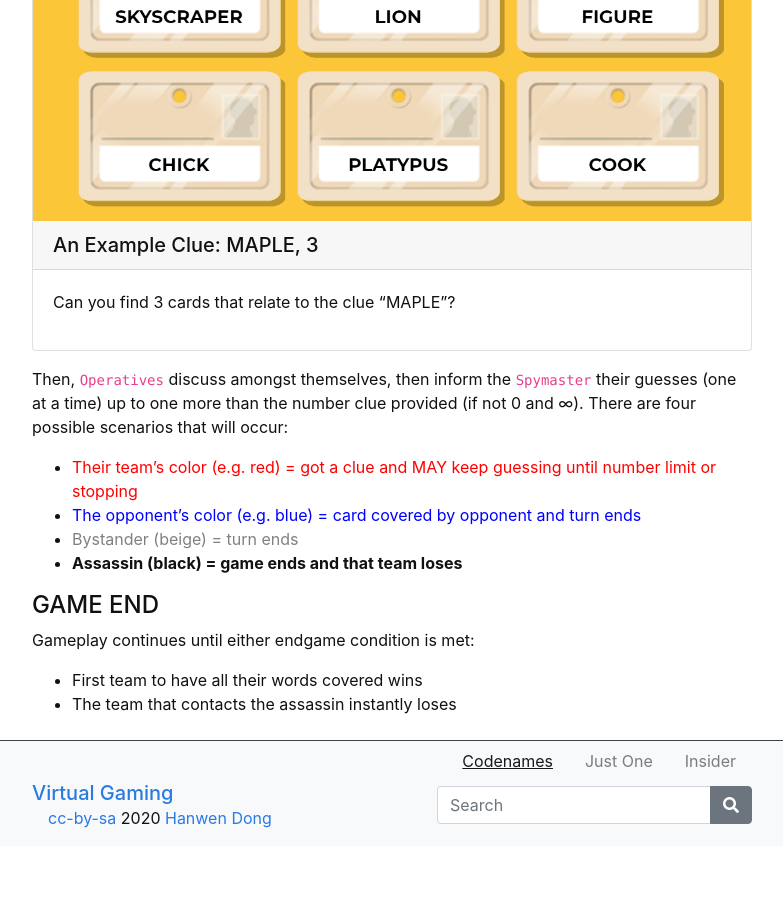
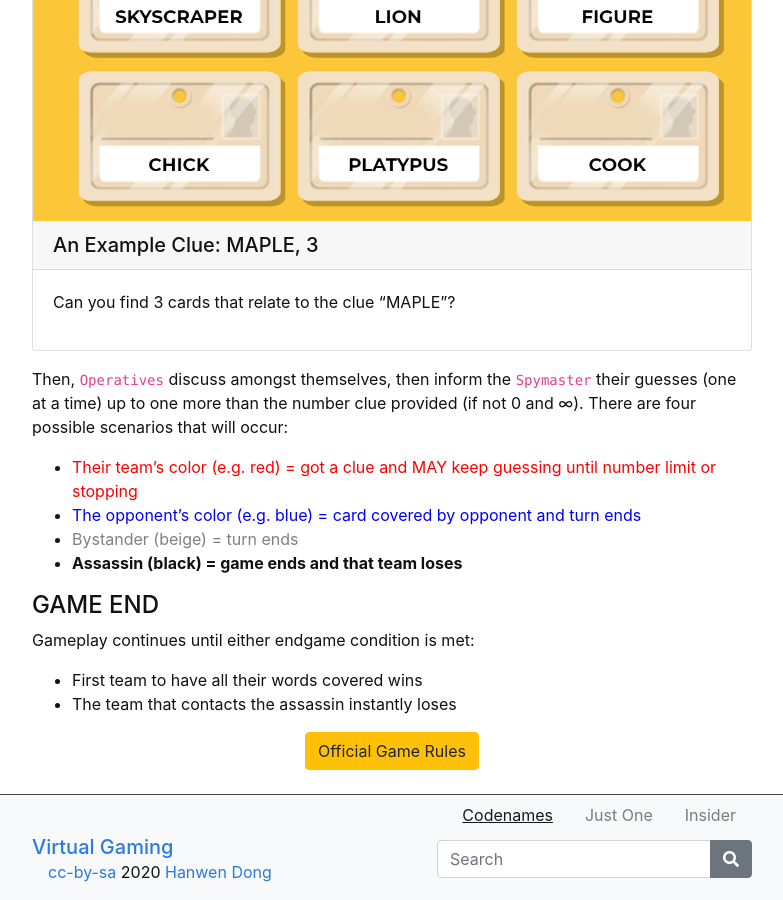
Before and after one commit to hanwendong1/VirtualGaming, a Jekyll site: the page built from content/1-Codenames.md, in a window 1280 px wide and 900 px high, scrolled down 2276 px. Shown: the whole window, without its empty margins (248-1031 px from the left). Built offline with Jekyll 4.4.1, drawn with Linux system fonts in a browser that asks for light colours; before the commit the page ends 3122 px from its top, so only the background shows below that.

Commit message:
Update 1-Codenames.md

```diff
--- a/content/1-Codenames.md
+++ b/content/1-Codenames.md
@@ -100,3 +100,5 @@ Then, `Operatives` discuss amongst themselves, then inform the `Spymaster` their
 Gameplay continues until either endgame condition is met:
 - First team to have all their words covered wins
 - The team that contacts the assassin instantly loses
+
+{% include button.md text="Official Game Rules" link="https://s3.amazonaws.com/geekdo-files.com/bgg147917?response-content-disposition=inline%3B%20filename%3D%22CN_rules_ENG_web.pdf%22&response-content-type=application%2Fpdf&X-Amz-Content-Sha256=UNSIGNED-PAYLOAD&X-Amz-Algorithm=AWS4-HMAC-SHA256&X-Amz-Credential=AKIAJYFNCT7FKCE4O6TA%2F20200831%2Fus-east-1%2Fs3%2Faws4_request&X-Amz-Date=20200831T185034Z&X-Amz-SignedHeaders=host&X-Amz-Expires=120&X-Amz-Signature=49ed9e515a0daca7d14941dcb84ff547ee1091c580752a056d20b762f00217e8" color="warning" %}
```
